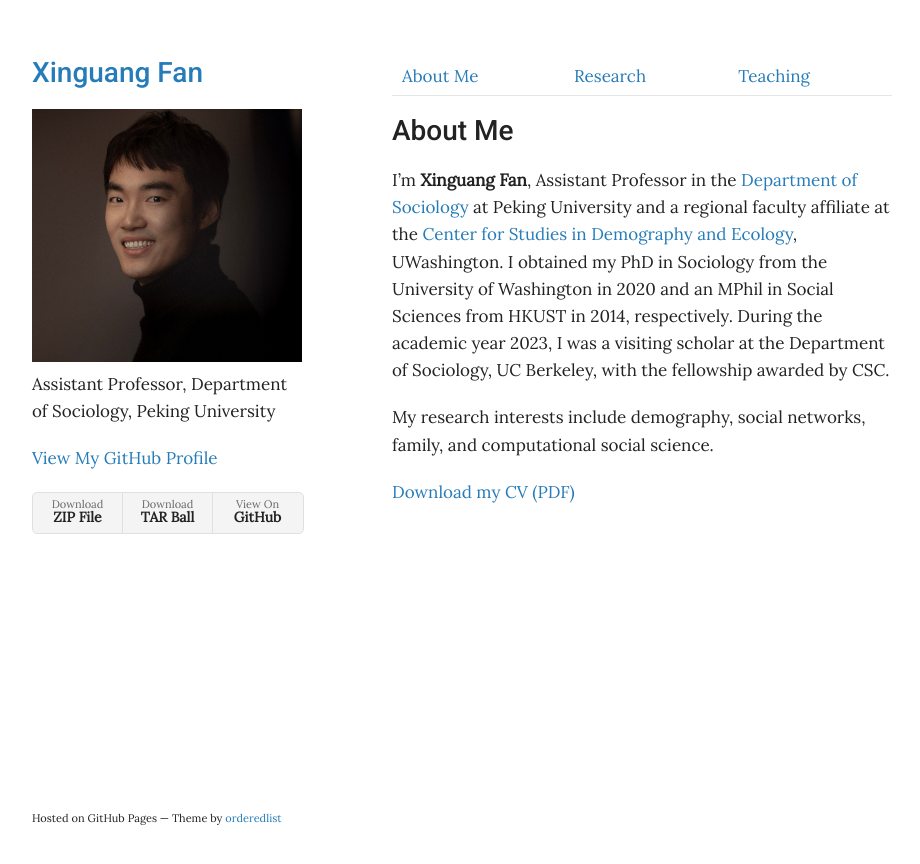
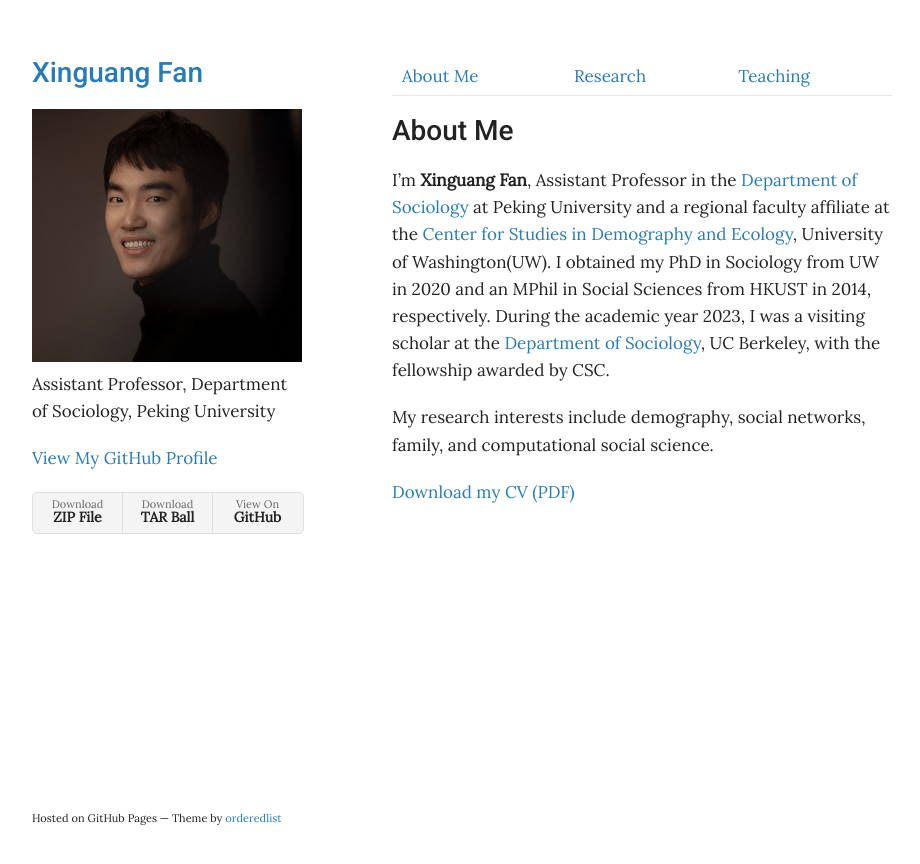
Before and after one commit to xinguang-fan/xinguang-fan.github.io, a Jekyll site: the page built from index.md, in a window 1280 px wide. Shown: the top 864 px of the page, without its empty margins (178-1098 px from the left). Built offline with Jekyll 4.4.1, drawn with Linux system fonts in a browser that asks for light colours.

Commit message:
Update index.md

```diff
--- a/index.md
+++ b/index.md
@@ -13,7 +13,7 @@ nav_order: 1
 
 # About Me
 
-I'm **Xinguang Fan**, Assistant Professor in the [Department of Sociology](http://www.shehui.pku.edu.cn/) at Peking University and a regional faculty affiliate at the [Center for Studies in Demography and Ecology](https://csde.washington.edu/), UWashington. I obtained my PhD in Sociology from the University of Washington in 2020 and an MPhil in Social Sciences from HKUST in 2014, respectively. During the academic year 2023, I was a visiting scholar at the Department of Sociology, UC Berkeley, with the fellowship awarded by CSC.
+I'm **Xinguang Fan**, Assistant Professor in the [Department of Sociology](http://www.shehui.pku.edu.cn/) at Peking University and a regional faculty affiliate at the [Center for Studies in Demography and Ecology](https://csde.washington.edu/), University of Washington(UW). I obtained my PhD in Sociology from UW in 2020 and an MPhil in Social Sciences from HKUST in 2014, respectively. During the academic year 2023, I was a visiting scholar at the [Department of Sociology](https://sociology.berkeley.edu/), UC Berkeley, with the fellowship awarded by CSC.
 
 My research interests include demography, social networks, family, and computational social science.
 
```
